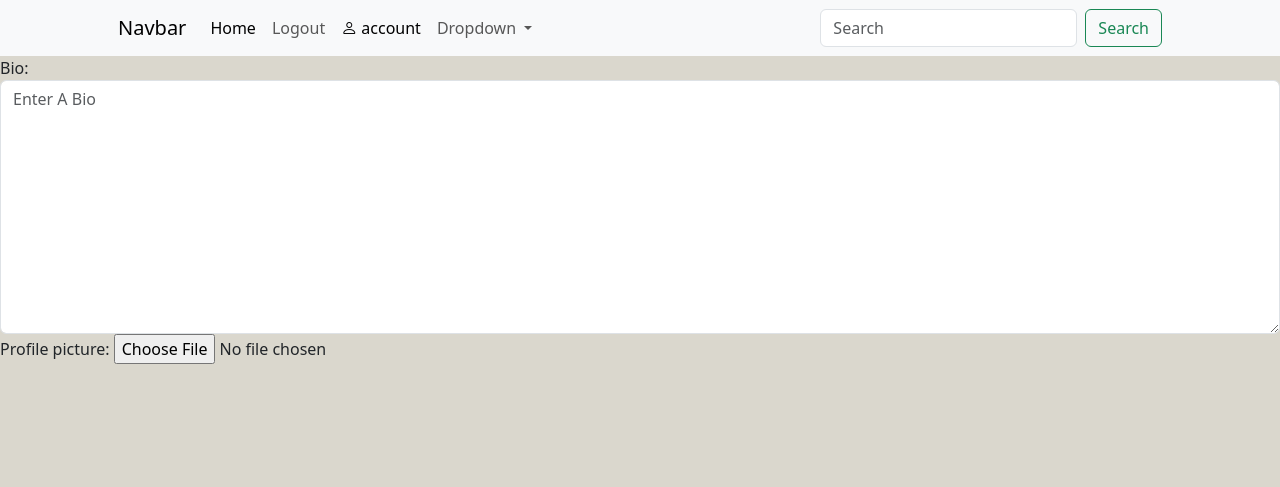
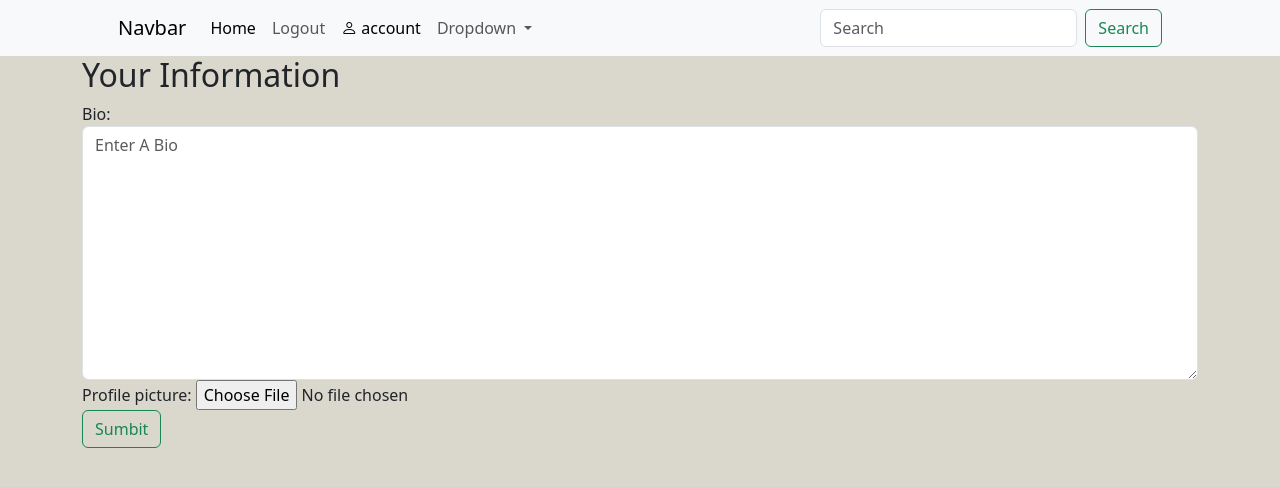
Before and after one commit to jiggyboy1/social_media-clone, a Django app: a page that uses templates/editprofile.html in a window 1280 px wide. Shown: the top 487 px of the page. Run offline with Django 5.2, Linux system fonts and the light colour scheme; a user stored in the database is signed in; data comes from the database, SQL or seed files in the repository; both versions use the stored data as it was after the commit.

Commit message:
initial commit

```diff
--- a/main/views.py
+++ b/main/views.py
@@ -133,12 +133,12 @@ def editprofile(request,username):
             edit = ProfileEdit(request.POST,request.FILES,instance=profiles)
             if edit.is_valid():
                 edit.save()
-                return redirect('profile')
+                return redirect('profile',profile)
 
         context = {'profile':profile,'edit':edit}
         return render(request,'editprofile.html',context)
     else:
-        messages.success(request,'You aren'/'t allowed here')
+        messages.success(request,'You aren\'t allowed here')
         return redirect('home')
 
 @login_required(login_url='login')
--- a/templates/editprofile.html
+++ b/templates/editprofile.html
@@ -3,9 +3,19 @@
 {% block content %}
 
 
+<div class="container">
+    <form action="" method="post" enctype="multipart/form-data">
+
+        {% csrf_token %}
+        <h2>Your Information</h2>
+        {{edit}}
+        <button class="btn btn-outline-success">Sumbit</button>
+
+    </form>
 
 
-{{edit}}
+</div>
+
 
 
 
```
Also changed, not shown: db.sqlite3, static/media/profile_picture/StockCake-Urban_Beekeeping_Scene_1721383962_ZG3GIfB.jpg (added), static/media/profile_picture/StockCake-Urban_Beekeeping_Scene_1721383962_xQlSRcf.jpg (added).
